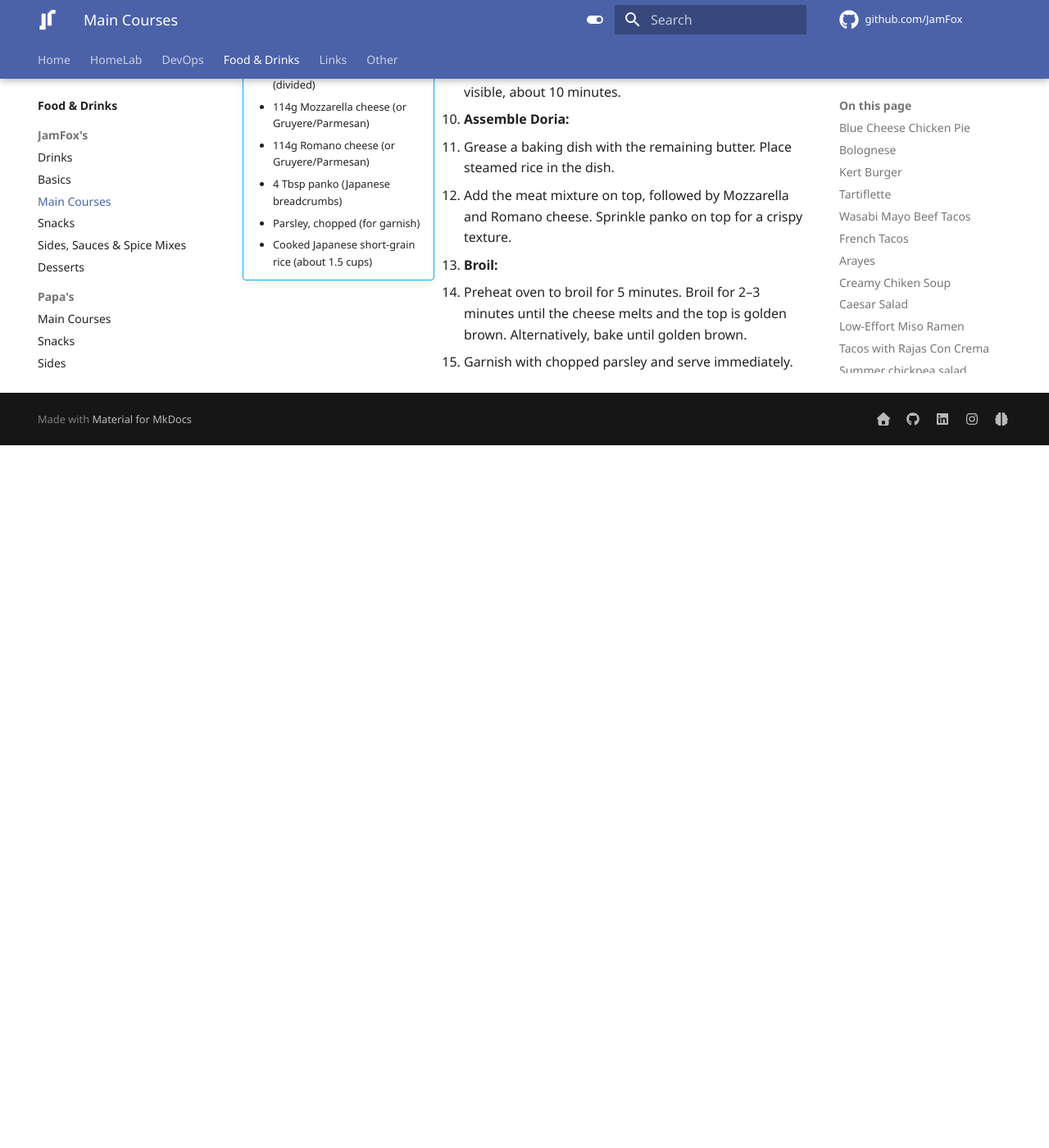
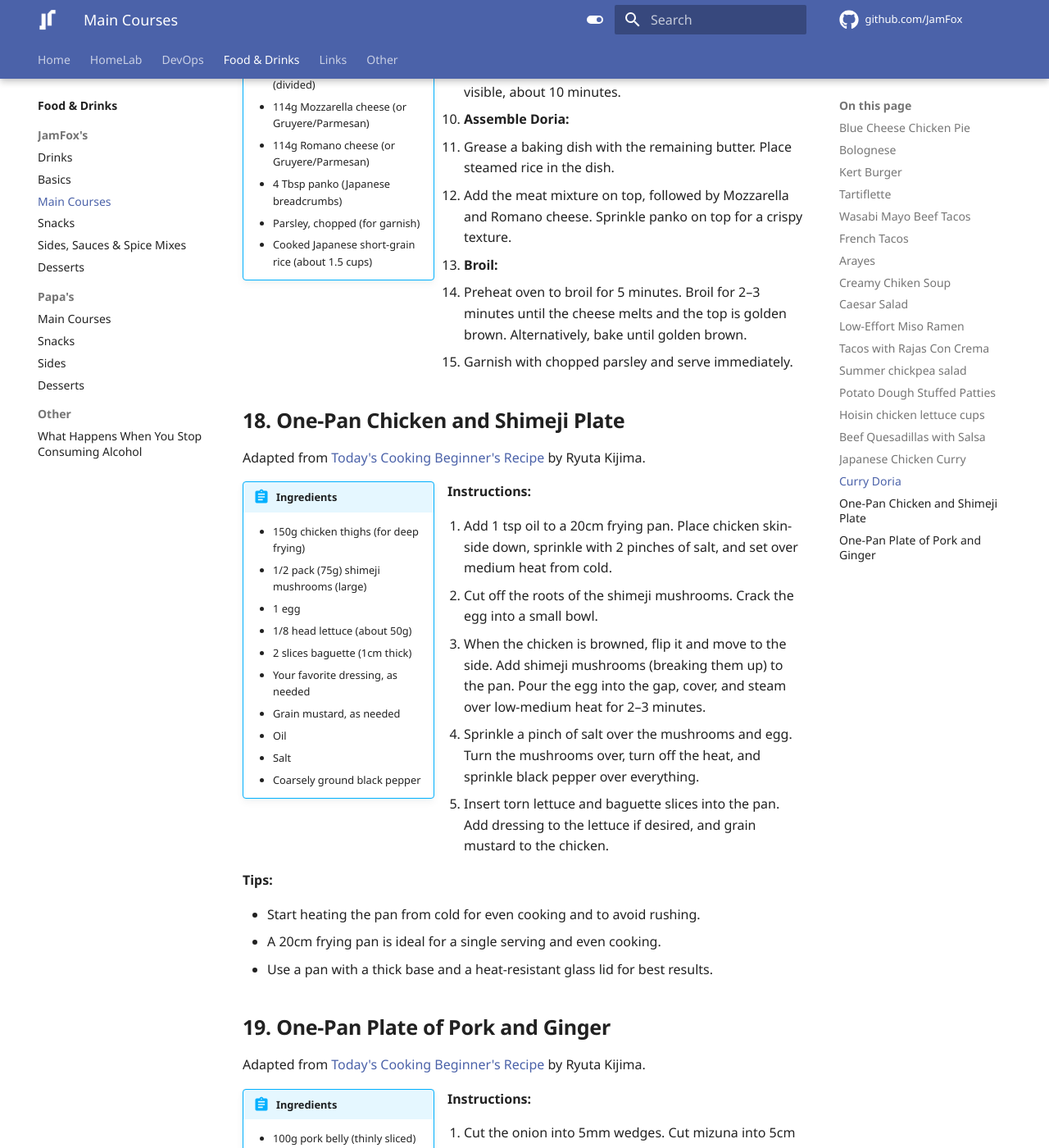
Before and after one commit to JamFox/docs.jamfox.dev, an MkDocs documentation site: the page built from docs/content/food/maincourses.md, in a window 1280 px wide and 1400 px high, scrolled down 16924 px. Shown: the whole window at 82% size. Built offline with MkDocs 1.6.1 and Material for MkDocs 9.7.7, drawn with Linux system fonts in a browser that asks for light colours; comment, search, counter and statistics services are not loaded; before the commit the page ends 17467 px from its top, so only the background shows below that; some of the changed text lies outside the part shown.

Commit message:
add some japanese recipes

```diff
--- a/docs/content/food/maincourses.md
+++ b/docs/content/food/maincourses.md
@@ -594,3 +594,61 @@ From: JustOneCookBook's [Curry Doria](https://www.justonecookbook.com/curry-dori
 4. **Broil:**
    - Preheat oven to broil for 5 minutes. Broil for 2–3 minutes until the cheese melts and the top is golden brown. Alternatively, bake until golden brown.
    - Garnish with chopped parsley and serve immediately.
+
+## One-Pan Chicken and Shimeji Plate
+
+Adapted from [Today's Cooking Beginner's Recipe](https://www.kyounoryouri.jp/recipe/603418_%E3%83%81%E3%82%AD%E3%83%B3%E3%82%BD%E3%83%86%E3%83%BC%E3%81%AE%E3%83%AF%E3%83%B3%E3%83%91%E3%83%B3%E3%83%97%E3%83%AC%E3%83%BC%E3%83%88.html) by Ryuta Kijima.
+
+!!! abstract inline "Ingredients"
+    - 150g chicken thighs (for deep frying)
+    - 1/2 pack (75g) shimeji mushrooms (large)
+    - 1 egg
+    - 1/8 head lettuce (about 50g)
+    - 2 slices baguette (1cm thick)
+    - Your favorite dressing, as needed
+    - Grain mustard, as needed
+    - Oil
+    - Salt
+    - Coarsely ground black pepper
+
+**Instructions:**
+
+1. Add 1 tsp oil to a 20cm frying pan. Place chicken skin-side down, sprinkle with 2 pinches of salt, and set over medium heat from cold.
+2. Cut off the roots of the shimeji mushrooms. Crack the egg into a small bowl.
+3. When the chicken is browned, flip it and move to the side. Add shimeji mushrooms (breaking them up) to the pan. Pour the egg into the gap, cover, and steam over low-medium heat for 2–3 minutes.
+4. Sprinkle a pinch of salt over the mushrooms and egg. Turn the mushrooms over, turn off the heat, and sprinkle black pepper over everything.
+5. Insert torn lettuce and baguette slices into the pan. Add dressing to the lettuce if desired, and grain mustard to the chicken.
+
+**Tips:**
+
+- Start heating the pan from cold for even cooking and to avoid rushing.
+- A 20cm frying pan is ideal for a single serving and even cooking.
+- Use a pan with a thick base and a heat-resistant glass lid for best results.
+
+## One-Pan Plate of Pork and Ginger
+
+Adapted from [Today's Cooking Beginner's Recipe](https://www.kyounoryouri.jp/recipe/603419_%E8%B1%9A%E3%81%97%E3%82%87%E3%81%86%E3%81%8C%E7%84%BC%E3%81%8D%E3%81%AE%E3%83%AF%E3%83%B3%E3%83%91%E3%83%B3%E3%83%97%E3%83%AC%E3%83%BC%E3%83%88.html) by Ryuta Kijima.
+
+!!! abstract inline "Ingredients"
+    - 100g pork belly (thinly sliced)
+    - 1 egg
+    - 1/4 onion (50g)
+    - 1/8 bunch mizuna (25g)
+    - 2 tsp soy sauce
+    - 1 tsp sugar
+    - 1 tsp grated ginger
+    - Mayonnaise, as needed
+    - Sesame oil
+
+**Instructions:**
+
+1. Cut the onion into 5mm wedges. Cut mizuna into 5cm lengths. Cut pork into 6–7cm pieces. Beat the egg. In a small bowl, mix soy sauce, sugar, and grated ginger.
+2. Heat 1 tsp sesame oil in a 20cm frying pan over medium heat. Add pork and cook until the color starts to change. Add onion and continue frying until softened.
+3. Add the soy sauce mixture, stir to combine, and push everything to one side of the pan.
+4. Pour the beaten egg into the empty space, stir roughly, and cook to your preferred doneness.
+5. Turn off the heat, add mizuna, and garnish with mayonnaise.
+
+**Tips:**
+
+- Stir eggs vigorously with chopsticks for fluffy scrambled eggs.
+- A 20cm frying pan with a thick base and glass lid is ideal for single servings and even cooking.
```
Also changed, not shown: docs/content/food/sides.md (+16 -0 lines).
